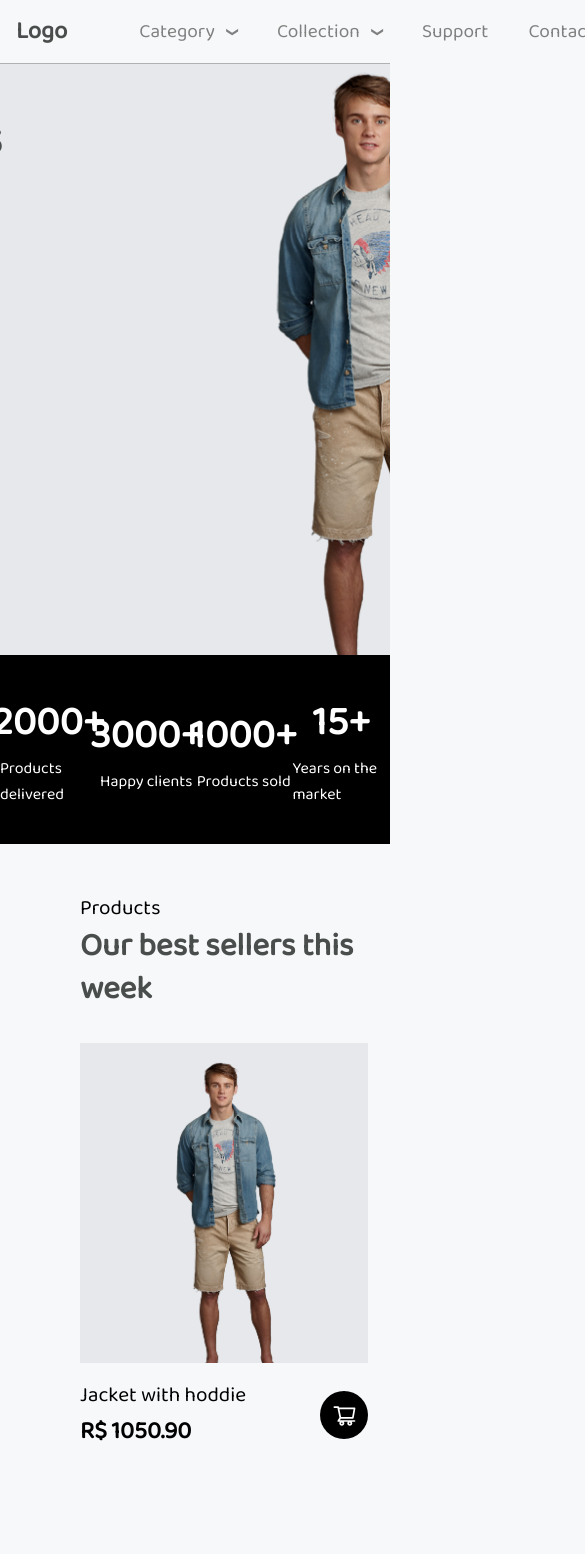
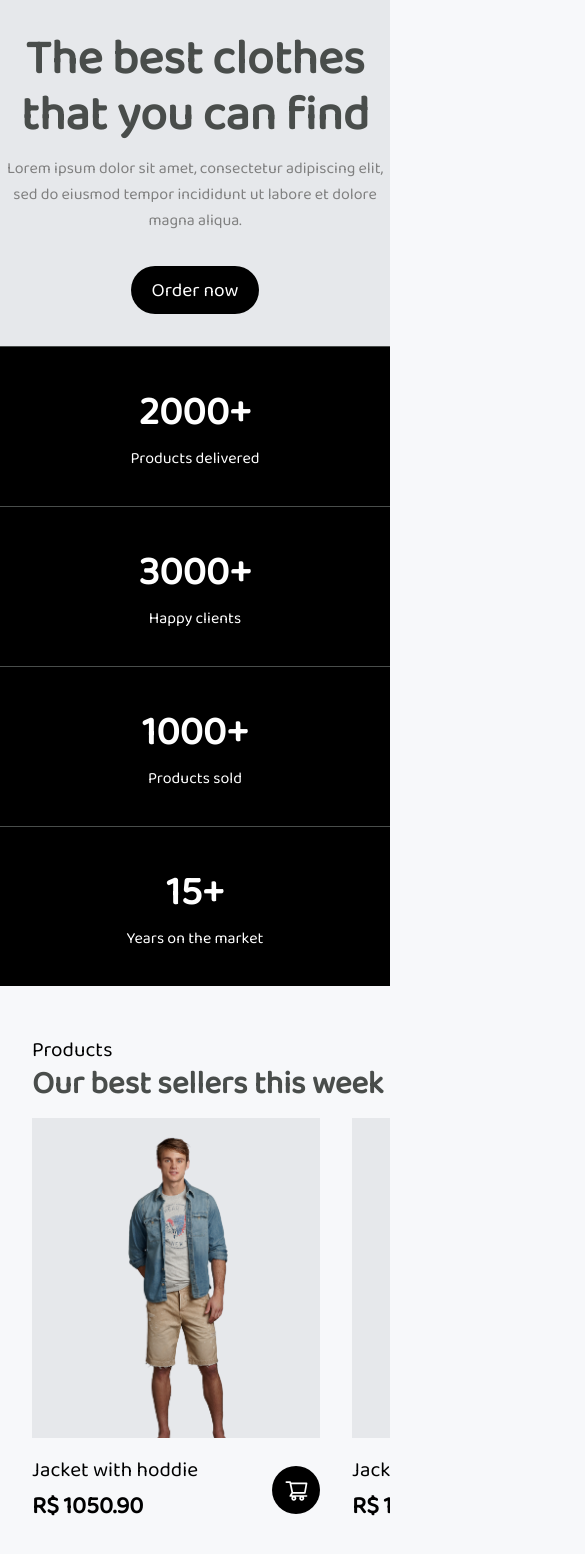
Before and after one commit to MatheusGomesRocha/e-commerce, a React (Create React App) app: page / in a window 390 px wide. Shown: the top 1554 px of the page, 585 px wide, since content can reach past the window. Before the commit the page ends 1531 px from the top, so only its background shows below. Built offline with nearby package versions, Linux system fonts and the light colour scheme; a web font is replaced by a local one.

Commit message:
Deixando tela Home responsiva

```diff
--- a/src/components/Header/header.module.scss
+++ b/src/components/Header/header.module.scss
@@ -71,3 +71,9 @@
         }
     }
 }
+
+@media(max-width: 810px) {
+    .container {
+        display: none;
+    }
+}
--- a/src/screens/Home/home.module.scss
+++ b/src/screens/Home/home.module.scss
@@ -12,7 +12,7 @@
             display: flex;
             flex-direction: column;
             width: 30%;
-            margin-right: 15rem;
+            margin-right: 10rem;
 
             h1 {
                 line-height: 3.5rem;
@@ -62,6 +62,7 @@
             align-items: center;
             justify-content: center;
             width: 25%;
+            border-left: 1px solid var(--gray-800);
 
             h2 {
                 color: var(--white);
@@ -87,7 +88,7 @@
 
             h2 {
                 font-size: 2rem;
-                line-height: 2.7rem;
+                line-height: 2.2rem;
             }
         }
 
@@ -156,3 +157,55 @@
         }
     }
 }
+
+@media(max-width: 800px) {
+    .container {
+        .bannerContent {
+            margin-top: 0;
+            height: auto;
+            padding: 2rem 0;
+
+            .leftContent {
+                display: flex;
+                align-items: center;
+                justify-content: center;
+                width: 100%;
+                margin-right: 0;
+
+                h1 {
+                    text-align: center;
+                }
+
+                p {
+                    text-align: center;
+                }
+            }
+
+            img {
+                display: none;
+            }
+        }
+
+        .infoArea {
+            flex-direction: column;
+            height: auto;
+
+            .infoItem {
+                border-left: 0;
+                border-top: 1px solid var(--gray-800);
+                width: 100%;
+                height: 10rem;
+            }
+        }
+
+        .productsArea {
+            .productsHeader {
+                margin: 0 0 1rem 2rem;
+            }
+
+            .productsList {
+                padding: 0 0 1rem 2rem;
+            }
+        }
+    }
+}
```
